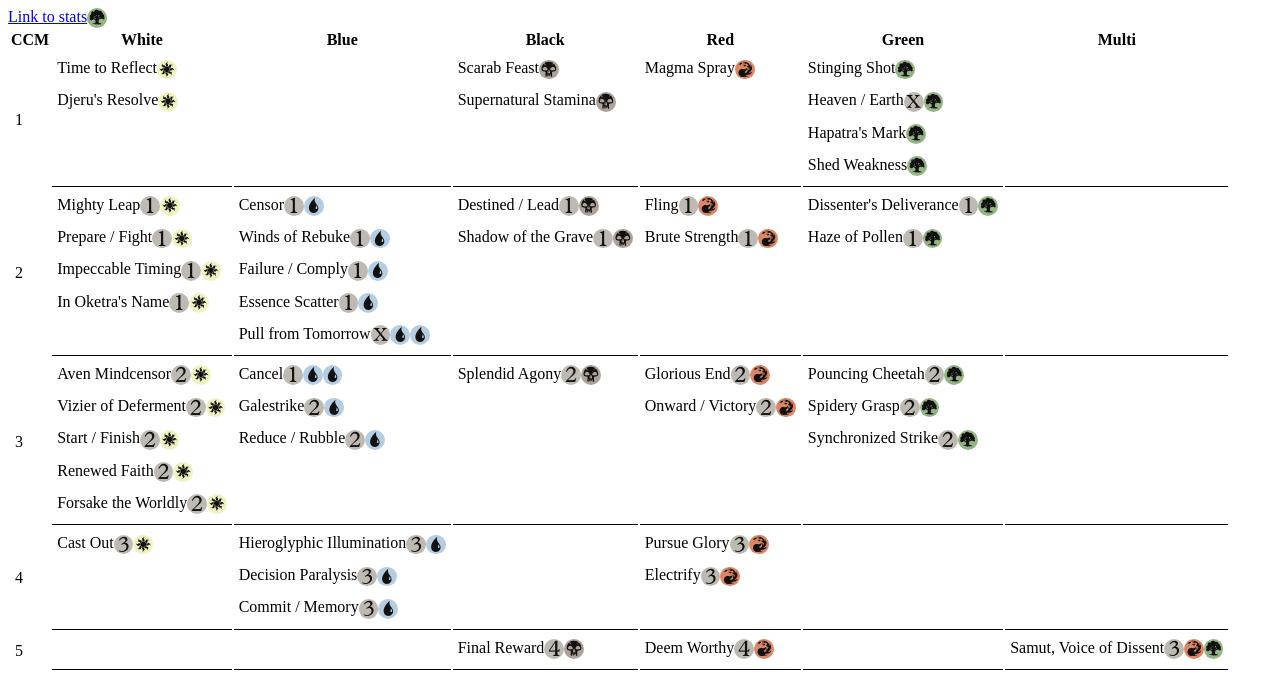
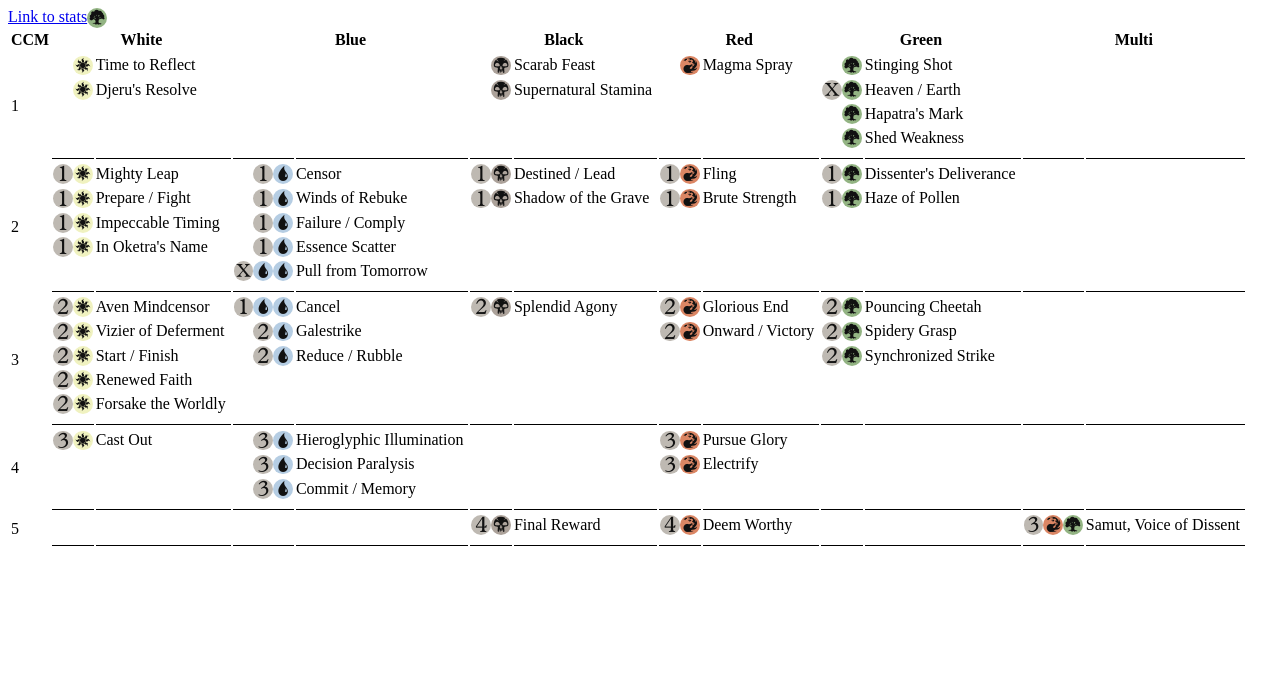
Before and after one commit to AurelieV/mtg-stats, an Angular app: page / in a window 1280 px wide. Shown: the top 698 px of the page. Built offline with nearby package versions, Linux system fonts and the light colour scheme.

Commit message:
Improve style

```diff
--- a/src/app/app.component.css
+++ b/src/app/app.component.css
@@ -23,8 +23,16 @@
     border-top: 1px solid black;
 }
 
-td {
-    padding: 5px;
+td.name {
+    padding-left: 0;
+    padding-right: 5px;
+    padding-top: 2px;
+    padding-bottom: 2px;
+}
+
+td.cost {
+    padding-right: 10;
+    text-align: right;
 }
 
 tr.last > td {
--- a/src/app/app.component.html
+++ b/src/app/app.component.html
@@ -4,12 +4,12 @@
   <thead>
     <tr>
       <th>CCM</th>
-      <th class="white">White</th>
-      <th class="blue">Blue</th>
-      <th class="black">Black</th>
-      <th class="red">Red</th>
-      <th class="green">Green</th>
-      <th class="multi">Multi</th>
+      <th colspan="2" class="white">White</th>
+      <th colspan="2" class="blue">Blue</th>
+      <th colspan="2" class="black">Black</th>
+      <th colspan="2" class="red">Red</th>
+      <th colspan="2" class="green">Green</th>
+      <th colspan="2" class="multi">Multi</th>
     </tr>
   </thead>
   <tbody>
@@ -18,53 +18,53 @@
         <td [attr.rowspan]="d.max.length + 1" class="cmc">{{d.cmc}}</td>
       </tr>
       <tr *ngFor="let i of d.max;let l = last" [class.border-top]="i === 0" [class.last]="l">
-        <td class="white">
-          <div *ngIf="d.colors.White && d.colors.White[i]">
-            <span class="name">{{d.colors.White[i].name}}</span>
-            <span class="cost">
+        <td class="cost" >
+          <span *ngIf="d.colors.White && d.colors.White[i]">
               <i *ngFor="let cost of d.colors.White[i].costs" [ngClass]="cost"></i>
-            </span>
-          </div>
+          </span>
         </td>
-        <td class="blue">
-          <div *ngIf="d.colors.Blue && d.colors.Blue[i]">
-            <span class="name">{{d.colors.Blue[i].name}}</span>
-            <span class="cost">
-              <i *ngFor="let cost of d.colors.Blue[i].costs" [ngClass]="cost"></i>
-            </span>
-          </div>
+        <td class="white name">
+            <span *ngIf="d.colors.White && d.colors.White[i]" >{{d.colors.White[i].name}}</span>
         </td>
-        <td class="black">
-          <div *ngIf="d.colors.Black && d.colors.Black[i]">
-            <span class="name">{{d.colors.Black[i].name}}</span>
-            <span class="cost">
+        <td class="cost">
+          <span *ngIf="d.colors.Blue && d.colors.Blue[i]">
+            <i *ngFor="let cost of d.colors.Blue[i].costs" [ngClass]="cost"></i>
+          </span>
+        </td>
+        <td class="blue name">
+          <span  *ngIf="d.colors.Blue && d.colors.Blue[i]">{{d.colors.Blue[i].name}}</span>
+        </td>
+        <td class="cost">
+           <span *ngIf="d.colors.Black && d.colors.Black[i]">
               <i *ngFor="let cost of d.colors.Black[i].costs" [ngClass]="cost"></i>
             </span>
-          </div>
         </td>
-        <td class="red">
-          <div *ngIf="d.colors.Red && d.colors.Red[i]">
-            <span class="name">{{d.colors.Red[i].name}}</span>
-            <span class="cost">
+        <td class="black name">
+          <span *ngIf="d.colors.Black && d.colors.Black[i]">{{d.colors.Black[i].name}}</span>
+        </td>
+        <td class="cost">
+          <span *ngIf="d.colors.Red && d.colors.Red[i]">
               <i *ngFor="let cost of d.colors.Red[i].costs" [ngClass]="cost"></i>
             </span>
-          </div>
         </td>
-        <td class="green">
-          <div *ngIf="d.colors.Green && d.colors.Green[i]">
-            <span class="name">{{d.colors.Green[i].name}}</span>
-            <span class="cost">
+        <td class="red name">
+          <span *ngIf="d.colors.Red && d.colors.Red[i]" >{{d.colors.Red[i].name}}</span>
+        </td>
+        <td class="cost">
+          <span *ngIf="d.colors.Green && d.colors.Green[i]">
               <i *ngFor="let cost of d.colors.Green[i].costs" [ngClass]="cost"></i>
             </span>
-          </div>
         </td>
-        <td class="multi">
-          <div *ngIf="d.colors.Multicolore && d.colors.Multicolore[i]">
-            <span class="name">{{d.colors.Multicolore[i].name}}</span>
-            <span class="cost">
+        <td class="green name">
+          <span *ngIf="d.colors.Green && d.colors.Green[i]" >{{d.colors.Green[i].name}}</span>
+        </td>
+        <td class="cost">
+          <span *ngIf="d.colors.Multicolore && d.colors.Multicolore[i]">
               <i *ngFor="let cost of d.colors.Multicolore[i].costs" [ngClass]="cost"></i>
             </span>
-          </div>
+        </td>
+        <td class="multi name">
+          <span *ngIf="d.colors.Multicolore && d.colors.Multicolore[i]" >{{d.colors.Multicolore[i].name}}</span>
         </td>
       </tr>
     </ng-template>
```
Also changed, not shown: public/main.bundle.js (+2 -2 lines), 2 other files (tests, documents, lock files or other folders).
